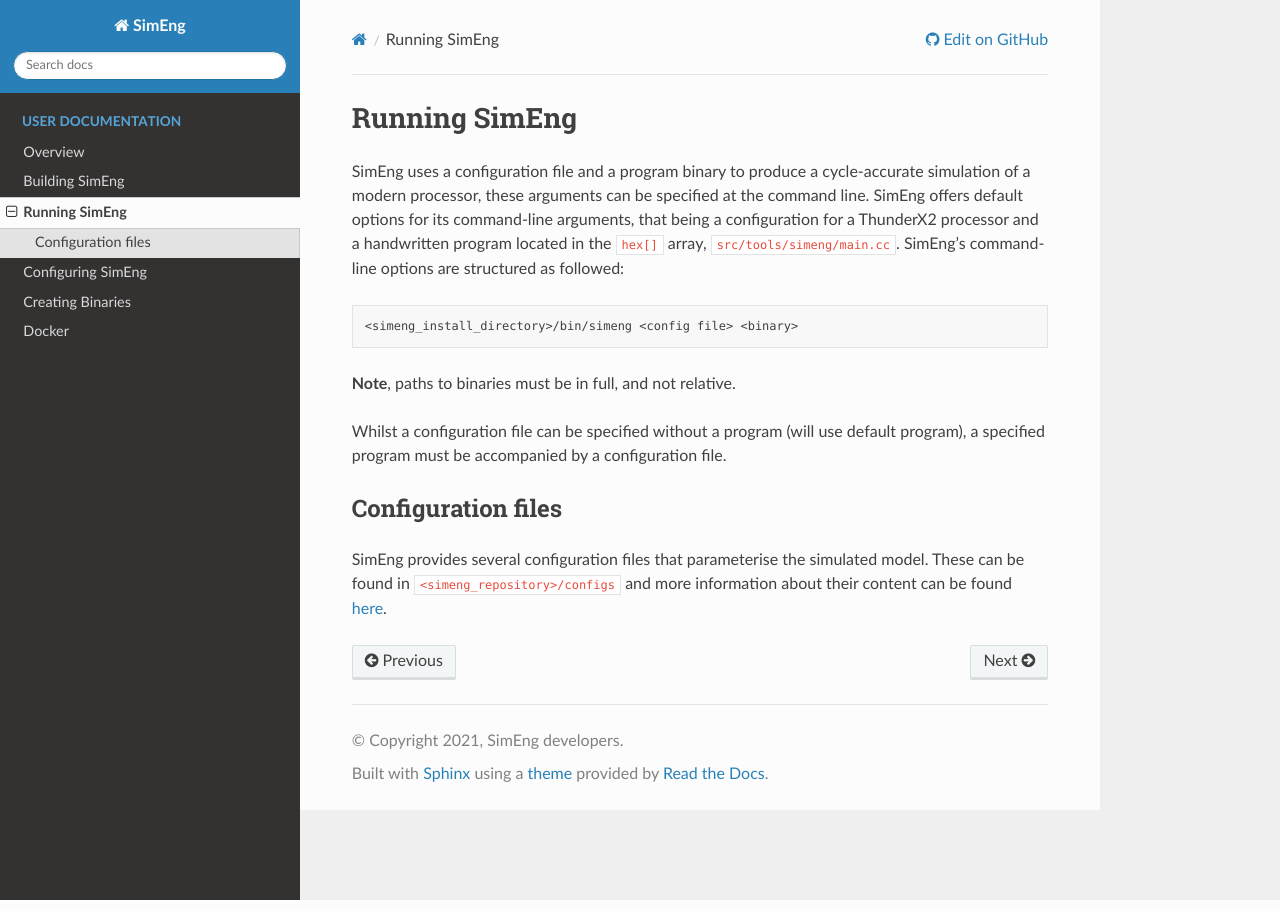
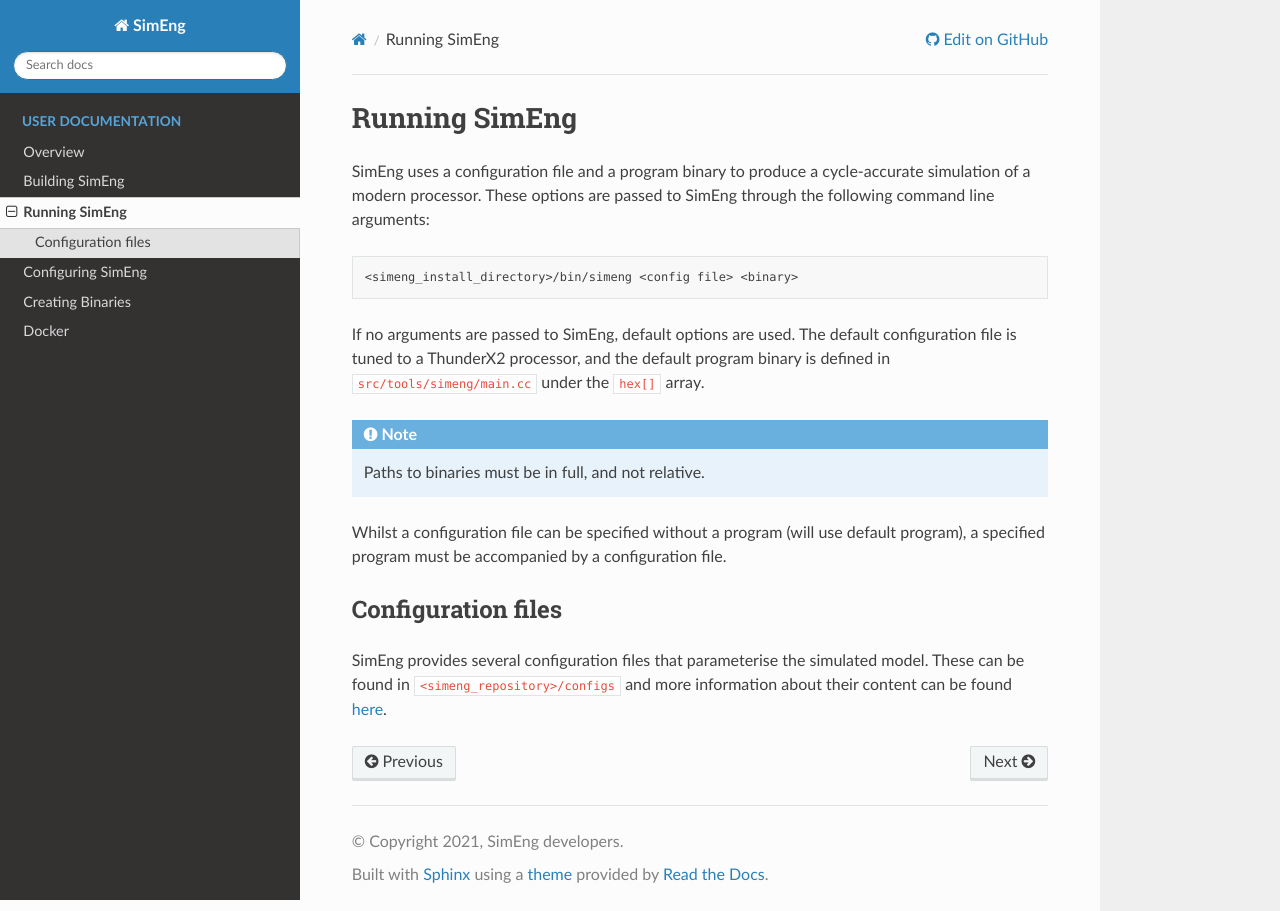
Before and after one commit to UoB-HPC/SimEng, a Sphinx documentation site: the page built from docs/sphinx/user/running_simeng.rst, in a window 1280 px wide. Built offline with Sphinx 7.4.7 and the Read the Docs theme 2.0.0, drawn with Linux system fonts in a browser that asks for light colours; pages that are not in the unit, such as notebooks, are missing from menus.

```diff
--- a/docs/sphinx/user/running_simeng.rst
+++ b/docs/sphinx/user/running_simeng.rst
@@ -1,13 +1,15 @@
 Running SimEng
 ==============
 
-SimEng uses a configuration file and a program binary to produce a cycle-accurate simulation of a modern processor, these arguments can be specified at the command line. SimEng offers default options for its command-line arguments, that being a configuration for a ThunderX2 processor and a handwritten program located in the ``hex[]`` array, ``src/tools/simeng/main.cc``. SimEng's command-line options are structured as followed:
+SimEng uses a configuration file and a program binary to produce a cycle-accurate simulation of a modern processor. These options are passed to SimEng through the following command line arguments:
 
 .. code-block:: text
 
         <simeng_install_directory>/bin/simeng <config file> <binary>
 
-**Note**, paths to binaries must be in full, and not relative.
+If no arguments are passed to SimEng, default options are used. The default configuration file is tuned to a ThunderX2 processor, and the default program binary is defined in ``src/tools/simeng/main.cc`` under the ``hex[]`` array.
+
+.. Note:: Paths to binaries must be in full, and not relative.
 
 Whilst a configuration file can be specified without a program (will use default program), a specified program must be accompanied by a configuration file.
 
```
